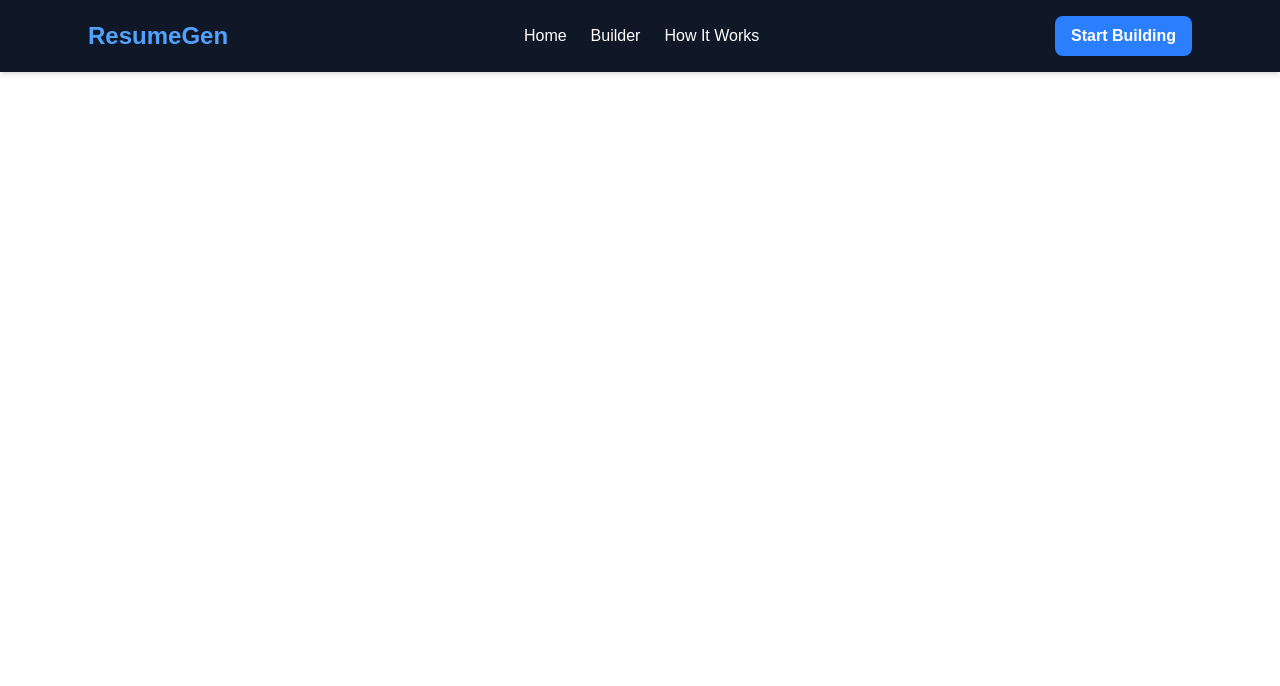
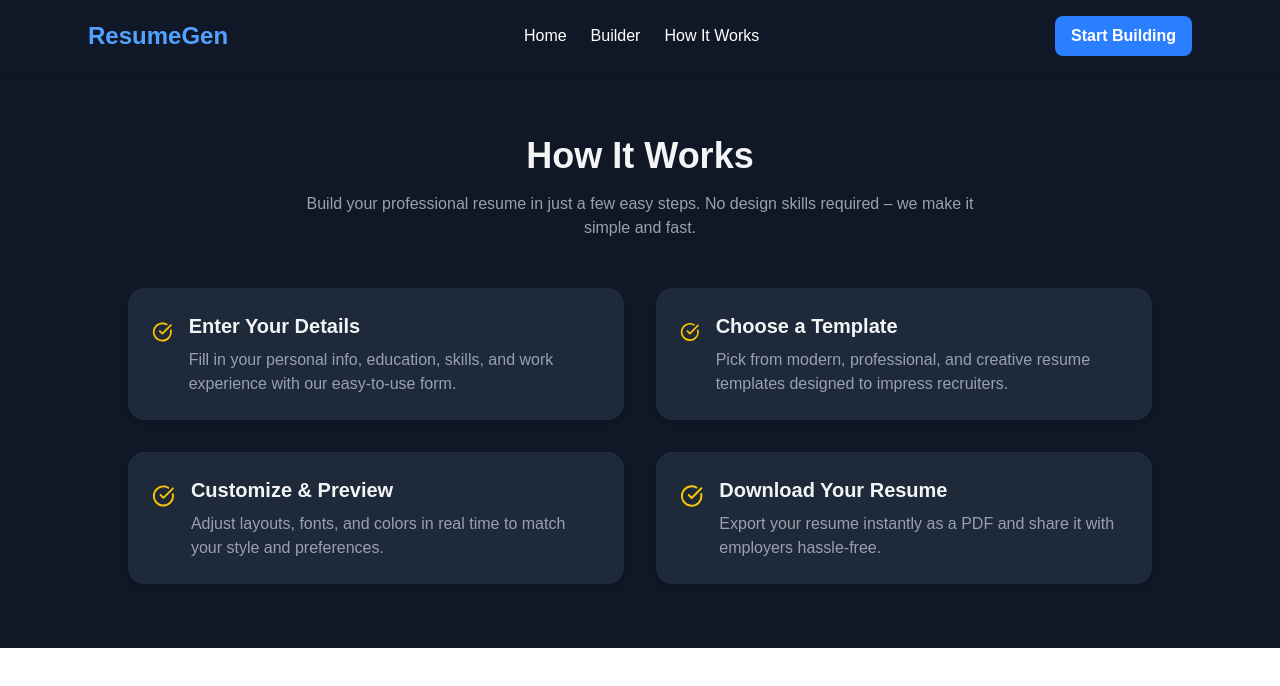
Before and after one commit to aryan21231212/Resume-builder, a Next.js app: page / in a window 1280 px wide. Shown: the top 686 px of the page. Built offline with nearby package versions, Linux system fonts and the light colour scheme.

Commit message:
instruction page done

```diff
--- a/app/page.tsx
+++ b/app/page.tsx
@@ -1,10 +1,12 @@
 import React from 'react'
 import Navbar from '../components/Navbar'
+import HowitWorks from '@/components/HowitWorks'
 
 const page = () => {
   return (
     <>
       <Navbar />
+      <HowitWorks />
     </>
   )
 }
--- /dev/null
+++ b/components/HowitWorks.tsx
@@ -0,0 +1,61 @@
+"use client";
+import React from "react";
+import { CheckCircle } from "lucide-react";
+
+const steps = [
+  {
+    id: 1,
+    title: "Enter Your Details",
+    description:
+      "Fill in your personal info, education, skills, and work experience with our easy-to-use form.",
+  },
+  {
+    id: 2,
+    title: "Choose a Template",
+    description:
+      "Pick from modern, professional, and creative resume templates designed to impress recruiters.",
+  },
+  {
+    id: 3,
+    title: "Customize & Preview",
+    description:
+      "Adjust layouts, fonts, and colors in real time to match your style and preferences.",
+  },
+  {
+    id: 4,
+    title: "Download Your Resume",
+    description:
+      "Export your resume instantly as a PDF and share it with employers hassle-free.",
+  },
+];
+
+const HowitWorks = () => {
+  return (
+    <section className="w-full py-16 bg-gray-900 text-gray-100 px-6 md:px-12">
+      <div className="max-w-5xl mx-auto text-center">
+        <h2 className="text-3xl md:text-4xl font-bold mb-4">How It Works</h2>
+        <p className="text-gray-400 max-w-2xl mx-auto mb-12">
+          Build your professional resume in just a few easy steps. No design
+          skills required – we make it simple and fast.
+        </p>
+      </div>
+
+      <div className="grid md:grid-cols-2 gap-8 max-w-5xl mx-auto">
+        {steps.map((step) => (
+          <div
+            key={step.id}
+            className="flex items-start gap-4 p-6 bg-gray-800 rounded-2xl shadow-md hover:shadow-lg transition"
+          >
+            <CheckCircle className="w-8 h-8 text-yellow-400 mt-1" />
+            <div>
+              <h3 className="text-xl font-semibold">{step.title}</h3>
+              <p className="text-gray-400 mt-2">{step.description}</p>
+            </div>
+          </div>
+        ))}
+      </div>
+    </section>
+  );
+};
+
+export default HowitWorks;
--- a/components/Navbar.tsx
+++ b/components/Navbar.tsx
@@ -3,7 +3,7 @@ import Link from "next/link";
 
 export default function Navbar() {
   return (
-    <nav className="w-full bg-gray-900 text-white shadow-md">
+    <nav className="w-full bg-gray-900 sticky text-white shadow-md">
       <div className="max-w-6xl mx-auto flex justify-between items-center px-6 py-4">
 
 
```
Also changed, not shown: package.json (+7 -6 lines), 1 other file (tests, documents, lock files or other folders).
